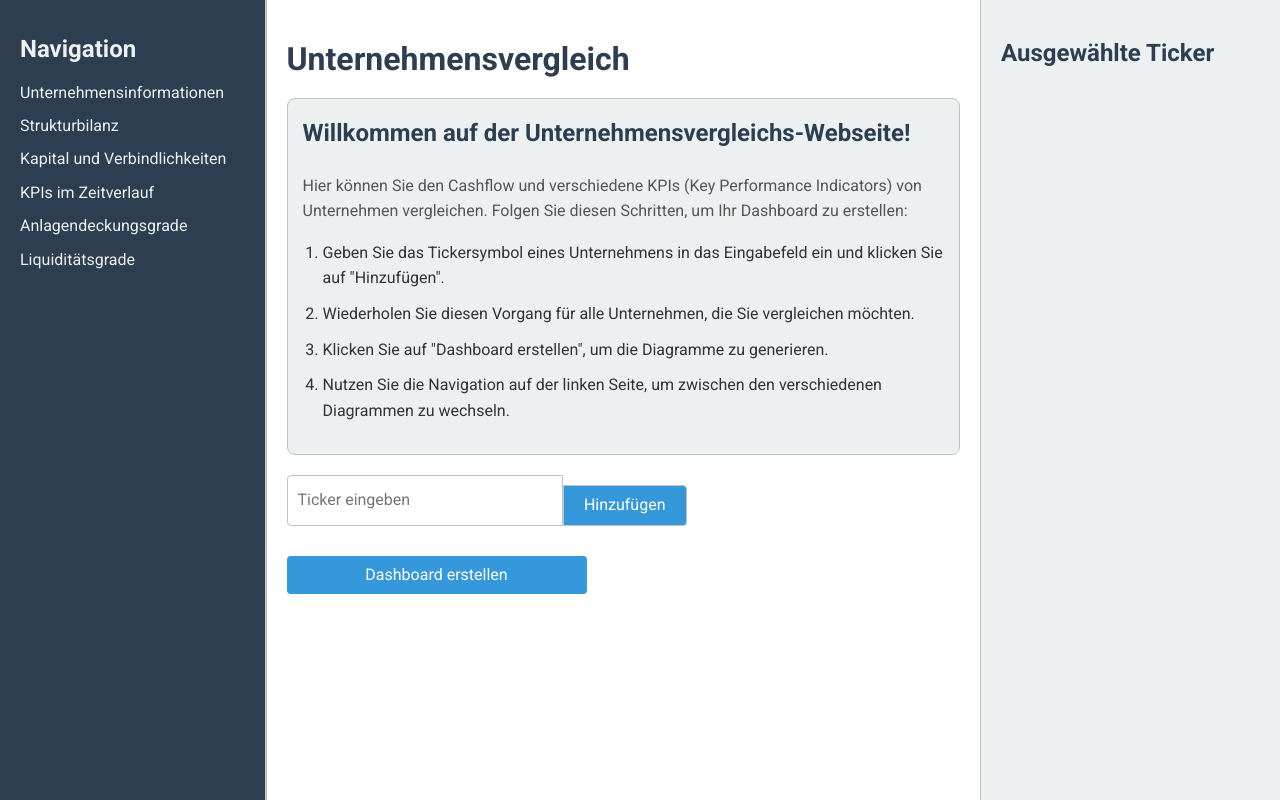
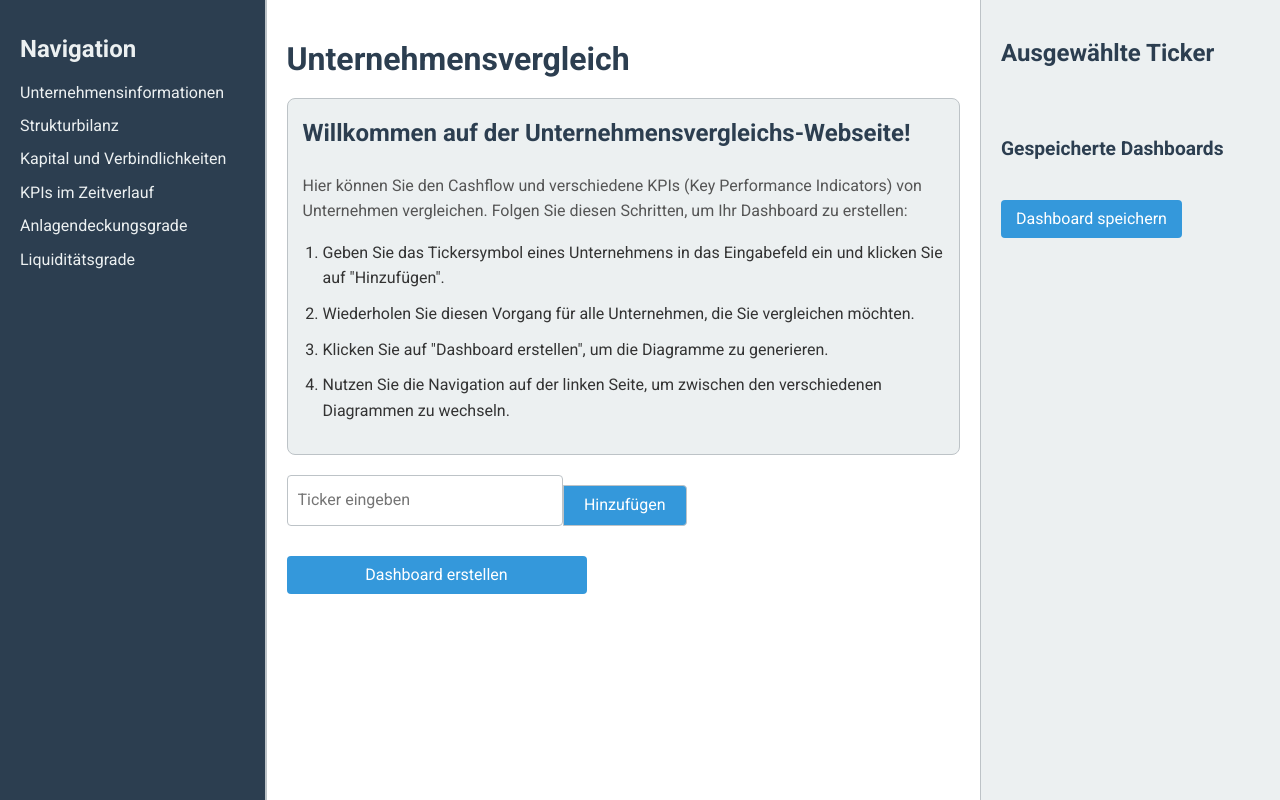
Before and after one commit to altendeh/Digitale-Unternehmensfuehrung, a Flask app: page / in a window 1280 px wide. Run offline with Flask 3, Linux system fonts and the light colour scheme; some libraries are stand-ins or nearby versions.

Commit message:
added function save dashboard

```diff
--- a/get_data/static/scripts.js
+++ b/get_data/static/scripts.js
@@ -156,3 +156,99 @@ async function createDashboard() {
     document.getElementById('liquidity-ratios-title').classList.remove('hidden');
     document.getElementById('liquidity-ratios-description').classList.remove('hidden');
 }
+
+function saveDashboard() {
+    const dashboardName = prompt("Bitte geben Sie einen Namen für das Dashboard ein:");
+    if (!dashboardName) {
+        alert("Das Dashboard wurde nicht gespeichert, da kein Name angegeben wurde.");
+        return;
+    }
+
+    const dashboardData = {
+        name: dashboardName,
+        tickers: tickers, // Aktuelle Ticker-Liste
+        timestamp: new Date().toISOString() // Zeitstempel
+    };
+
+    // Lade bestehende Dashboards aus LocalStorage
+    const savedDashboards = JSON.parse(localStorage.getItem("dashboards")) || [];
+    savedDashboards.push(dashboardData);
+
+    // Speichere die aktualisierte Liste der Dashboards in LocalStorage
+    localStorage.setItem("dashboards", JSON.stringify(savedDashboards));
+
+    // Aktualisiere die Anzeige der gespeicherten Dashboards
+    displaySavedDashboards();
+
+    alert(`Dashboard "${dashboardName}" wurde erfolgreich gespeichert.`);
+}
+
+function loadDashboardByIndex(index) {
+    const savedDashboards = JSON.parse(localStorage.getItem("dashboards")) || [];
+    const selectedDashboard = savedDashboards[index];
+    tickers = selectedDashboard.tickers; // Lade die Ticker-Liste
+    updateTickerList(); // Aktualisiere die Anzeige der Ticker-Liste
+    createDashboard(); // Erstelle das Dashboard basierend auf den geladenen Tickern
+    alert(`Dashboard "${selectedDashboard.name}" wurde erfolgreich geladen.`);
+}
+
+function deleteDashboard(index) {
+    const savedDashboards = JSON.parse(localStorage.getItem("dashboards")) || [];
+    const deletedDashboard = savedDashboards.splice(index, 1);
+    localStorage.setItem("dashboards", JSON.stringify(savedDashboards));
+    alert(`Dashboard "${deletedDashboard[0].name}" wurde erfolgreich gelöscht.`);
+    displaySavedDashboards(); // Aktualisiere die Liste der gespeicherten Dashboards
+}
+
+// Event-Listener, um gespeicherte Dashboards nach dem Laden der Seite anzuzeigen
+document.addEventListener("DOMContentLoaded", () => {
+    displaySavedDashboards();
+});
+
+function displaySavedDashboards() {
+    const savedDashboards = JSON.parse(localStorage.getItem("dashboards")) || [];
+    const dashboardList = document.getElementById("saved-dashboards-list");
+    dashboardList.innerHTML = ""; // Liste zurücksetzen
+
+    savedDashboards.forEach((dashboard, index) => {
+        const li = document.createElement("li");
+        li.innerHTML = `
+            <span>${dashboard.name}</span>
+            <div>
+                <button onclick="loadDashboardByIndex(${index})">Laden</button>
+                <button onclick="deleteDashboard(${index})" style="color: red;">Löschen</button>
+            </div>
+        `;
+        dashboardList.appendChild(li);
+    });
+}
+
+async function suggestTickers() {
+    const input = document.getElementById("ticker-input").value.toUpperCase();
+    const suggestionsList = document.getElementById("ticker-suggestions");
+
+    // Leere die Vorschläge, wenn das Eingabefeld leer ist
+    if (!input) {
+        suggestionsList.innerHTML = "";
+        return;
+    }
+
+    try {
+        // Beispiel-API-Aufruf (ersetze durch eine echte API)
+        const response = await fetch(`https://query2.finance.yahoo.com/v1/finance/search?q=${input}`);
+        const data = await response.json();
+
+        // Leere die Vorschläge
+        suggestionsList.innerHTML = "";
+
+        // Füge die gefilterten Vorschläge hinzu
+        data.forEach(ticker => {
+            const li = document.createElement("li");
+            li.textContent = ticker.symbol; // Beispiel: ticker.symbol
+            li.onclick = () => selectTicker(ticker.symbol);
+            suggestionsList.appendChild(li);
+        });
+    } catch (error) {
+        console.error("Fehler beim Abrufen der Tickersymbole:", error);
+    }
+}
--- a/get_data/static/styles.css
+++ b/get_data/static/styles.css
@@ -174,11 +174,11 @@ p {
     color: #555;
 }
 
-/* Right Column Styles */
+/* Rechte Spalte */
 .right-column {
-    width: 300px;
+    width: 300px; /* Feste Breite */
     display: flex;
-    flex-direction: column;
+    flex-direction: column; /* Elemente vertikal anordnen */
     padding: 20px;
     box-sizing: border-box;
     overflow-y: auto;
@@ -188,10 +188,11 @@ p {
 
 .right-column h2 {
     font-size: 1.5rem;
-    margin-bottom: 20px;
+    margin-bottom: 10px;
     color: #2c3e50;
 }
 
+/* Ausgewählte Ticker */
 .ticker-list {
     list-style-type: none;
     padding: 0;
@@ -202,27 +203,156 @@ p {
 .ticker-list li {
     display: flex;
     justify-content: space-between;
-    padding: 10px;
+    padding: 5px 10px;
     background-color: #ffffff;
     border: 1px solid #bdc3c7;
     border-radius: 4px;
-    margin-bottom: 10px;
+    margin-bottom: 5px;
     transition: background-color 0.3s ease;
 }
 
 .ticker-list li:hover {
-    background-color: #f4f4f9; /* Leichtes Grau beim Hover */
+    background-color: #f9f9f9; /* Leichtes Grau beim Hover */
 }
 
 .ticker-list button {
     background: none;
     border: none;
-    color: #e74c3c; /* Rot für Löschen */
+    color: red; /* Rote Farbe für den Löschen-Button */
     cursor: pointer;
     font-size: 0.9rem;
     transition: color 0.3s ease;
 }
 
 .ticker-list button:hover {
-    color: #c0392b; /* Dunkleres Rot beim Hover */
+    color: darkred; /* Dunkleres Rot beim Hover */
 }
+
+/* Gespeicherte Dashboards */
+.saved-dashboards {
+    margin-top: 40px; /* Abstand zur Ticker-Liste */
+}
+
+.saved-dashboards h2 {
+    font-size: 1.2rem;
+    margin-bottom: 10px;
+}
+
+.saved-dashboards .ticker-list li {
+    display: flex;
+    align-items: center; /* Vertikale Zentrierung */
+    justify-content: space-between; /* Platz zwischen Name und Buttons */
+    padding: 5px 10px;
+    background-color: #ffffff;
+    border: 1px solid #bdc3c7;
+    border-radius: 4px;
+    margin-bottom: 5px;
+    transition: background-color 0.3s ease;
+    font-size: 0.9rem;
+    line-height: 1.2;
+}
+
+.saved-dashboards .ticker-list li:hover {
+    background-color: #f4f4f9; /* Leichtes Grau beim Hover */
+}
+
+.saved-dashboards .ticker-list span {
+    flex: 1; /* Name des Dashboards nimmt den verfügbaren Platz ein */
+    display: flex;
+    align-items: center; /* Vertikale Zentrierung des Textes */
+}
+
+.saved-dashboards .ticker-list .button-group {
+    display: flex; /* Buttons nebeneinander anordnen */
+    align-items: center; /* Vertikale Zentrierung der Buttons */
+    gap: 10px; /* Abstand zwischen den Buttons */
+}
+
+.saved-dashboards .ticker-list button {
+    background: none;
+    border: none;
+    color: #3498db; /* Blau für Aktionen */
+    cursor: pointer;
+    font-size: 0.8rem; /* Kleinere Schriftgröße für Buttons */
+    transition: color 0.3s ease;
+    padding: 5px 10px; /* Konsistenter Innenabstand */
+    border-radius: 4px; /* Abgerundete Ecken */
+    padding: 5px 10px; /* Konsistenter Innenabstand */
+    border-radius: 4px; /* Abgerundete Ecken */
+}
+
+.saved-dashboards .ticker-list button:hover {
+    color: #2980b9; /* Dunkleres Blau beim Hover */
+}
+
+.saved-dashboards .ticker-list button[style="color: red;"] {
+    color: red; /* Rote Farbe für den Löschen-Button */
+}
+
+.saved-dashboards .ticker-list button[style="color: red;"]:hover {
+    color: darkred; /* Dunkleres Rot beim Hover */
+}
+
+/* Dashboard-Aktionen */
+.dashboard-actions {
+    margin-top: 20px;
+}
+
+.dashboard-actions button {
+    margin-right: 10px;
+    padding: 10px 15px;
+    font-size: 1rem;
+    border: none;
+    border-radius: 4px;
+    background-color: #3498db;
+    color: #fff;
+    cursor: pointer;
+    transition: background-color 0.3s ease;
+}
+
+.dashboard-actions button:hover {
+    background-color: #2980b9;
+}
+
+
+.ticker-autocomplete {
+    position: relative;
+    width: 100%;
+    max-width: 400px;
+    margin-bottom: 20px;
+}
+
+#ticker-input {
+    width: 100%;
+    padding: 10px;
+    font-size: 1rem;
+    border: 1px solid #bdc3c7;
+    border-radius: 4px;
+    outline: none;
+}
+
+.suggestions-list {
+    position: absolute;
+    top: 100%;
+    left: 0;
+    right: 0;
+    background-color: #ffffff;
+    border: 1px solid #bdc3c7;
+    border-radius: 4px;
+    max-height: 150px;
+    overflow-y: auto;
+    list-style: none;
+    padding: 0;
+    margin: 0;
+    z-index: 1000;
+}
+
+.suggestions-list li {
+    padding: 10px;
+    cursor: pointer;
+    transition: background-color 0.3s ease;
+}
+
+.suggestions-list li:hover {
+    background-color: #f4f4f9;
+}
--- a/get_data/templates/index.html
+++ b/get_data/templates/index.html
@@ -84,6 +84,15 @@
         <div class="right-column">
             <h2>Ausgewählte Ticker</h2>
             <ul id="ticker-list" class="ticker-list"></ul>
+
+            <div class="saved-dashboards">
+                <h2>Gespeicherte Dashboards</h2>
+                <ul id="saved-dashboards-list" class="ticker-list"></ul>
+            </div>
+
+            <div class="dashboard-actions">
+                <button onclick="saveDashboard()">Dashboard speichern</button>
+            </div>
         </div>
     </div>
 
```
